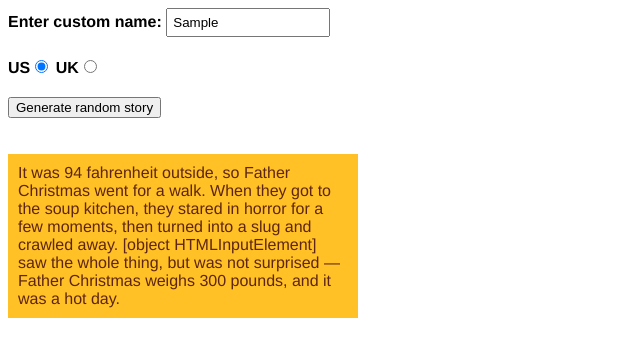
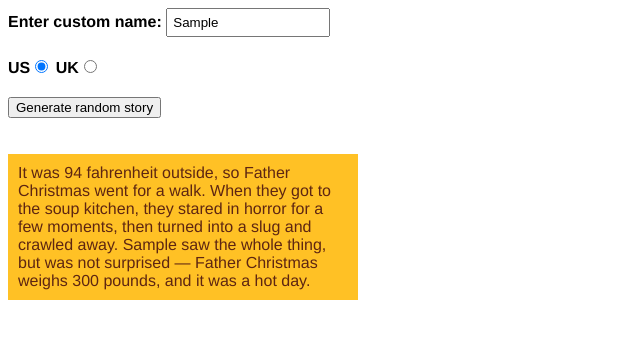
Before and after one commit to SpaceBunEth/Silly-story-generator, a plain HTML site: page index.html in a window 1280 px wide. Both pictures are taken after typing "Sample" into the empty fields and a click on the button "Generate random story". Shown: the whole page, without its empty margins (0-640 px from the left). Drawn offline with Linux system fonts and the light colour scheme.

Commit message:
Fixed bug on line 49, needed to add .value to customName variable

```diff
--- a/index.html
+++ b/index.html
@@ -40,7 +40,7 @@
   <body>
     <div>
       <label for="customname">Enter custom name:</label>
-      <input id="customname" type="text" placeholder="">
+      <input id="customName" type="text" placeholder="">
     </div>
     <div>
       <label for="us">US</label><input id="us" type="radio" name="ukus" value="us" checked>
--- a/main.js
+++ b/main.js
@@ -17,7 +17,7 @@ Generates a new random silly story every time the button is pressed.
 
 
 // 1. COMPLETE VARIABLE AND FUNCTION DEFINITIONS
-    const customName = document.getElementById('customname');
+    const customName = document.getElementById('customName');
     const randomize = document.querySelector('.randomize');
     const story = document.querySelector('.story');
 
@@ -46,8 +46,7 @@ Generates a new random silly story every time the button is pressed.
 
         if(customName.value !== '') {
             const name = customName.value;
-
-            newStory = newStory.replace('Bob', customName)
+            newStory = newStory.replace('Bob', customName.value)
         }
 
         if(document.getElementById("uk").checked) {
```
